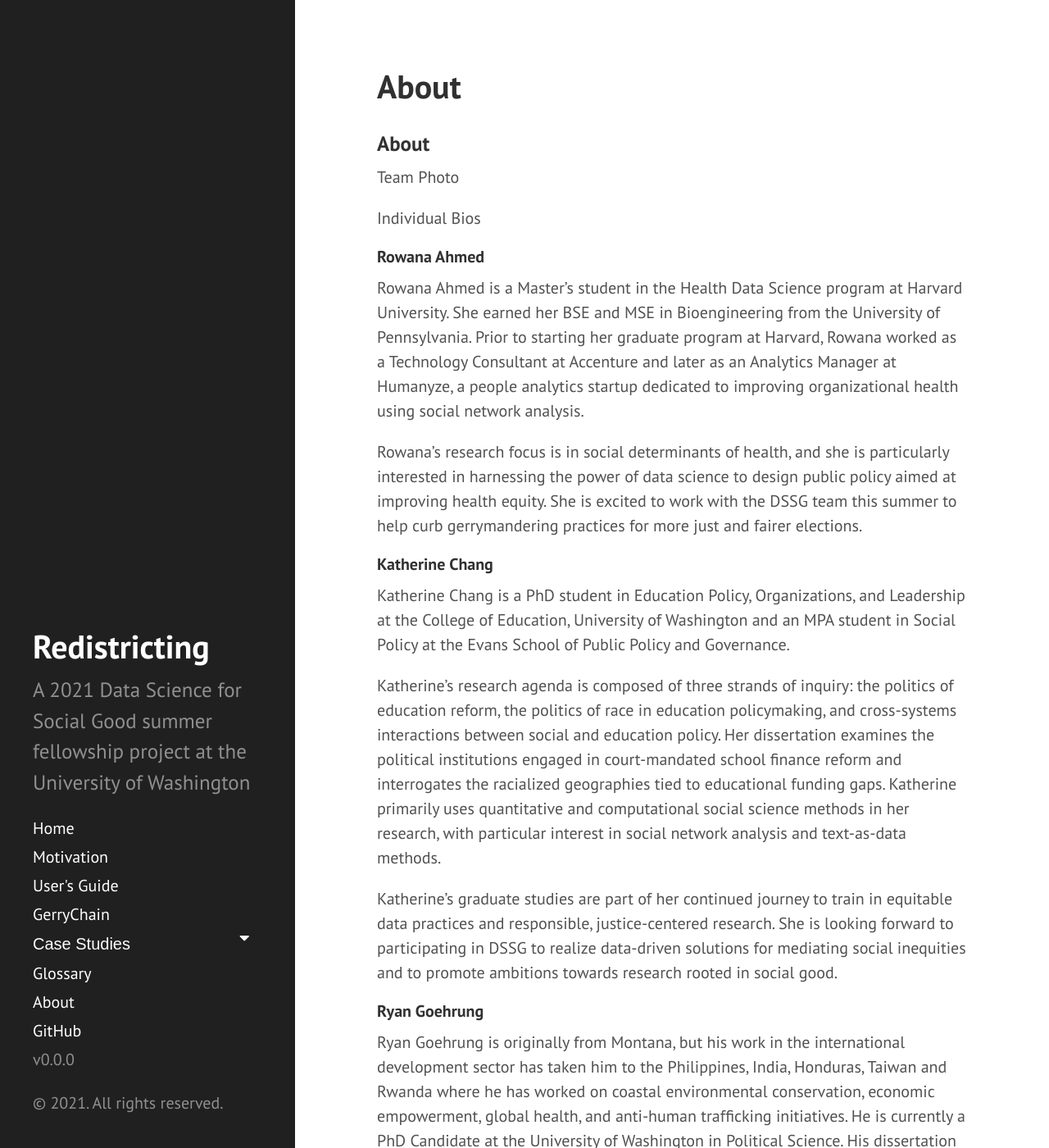
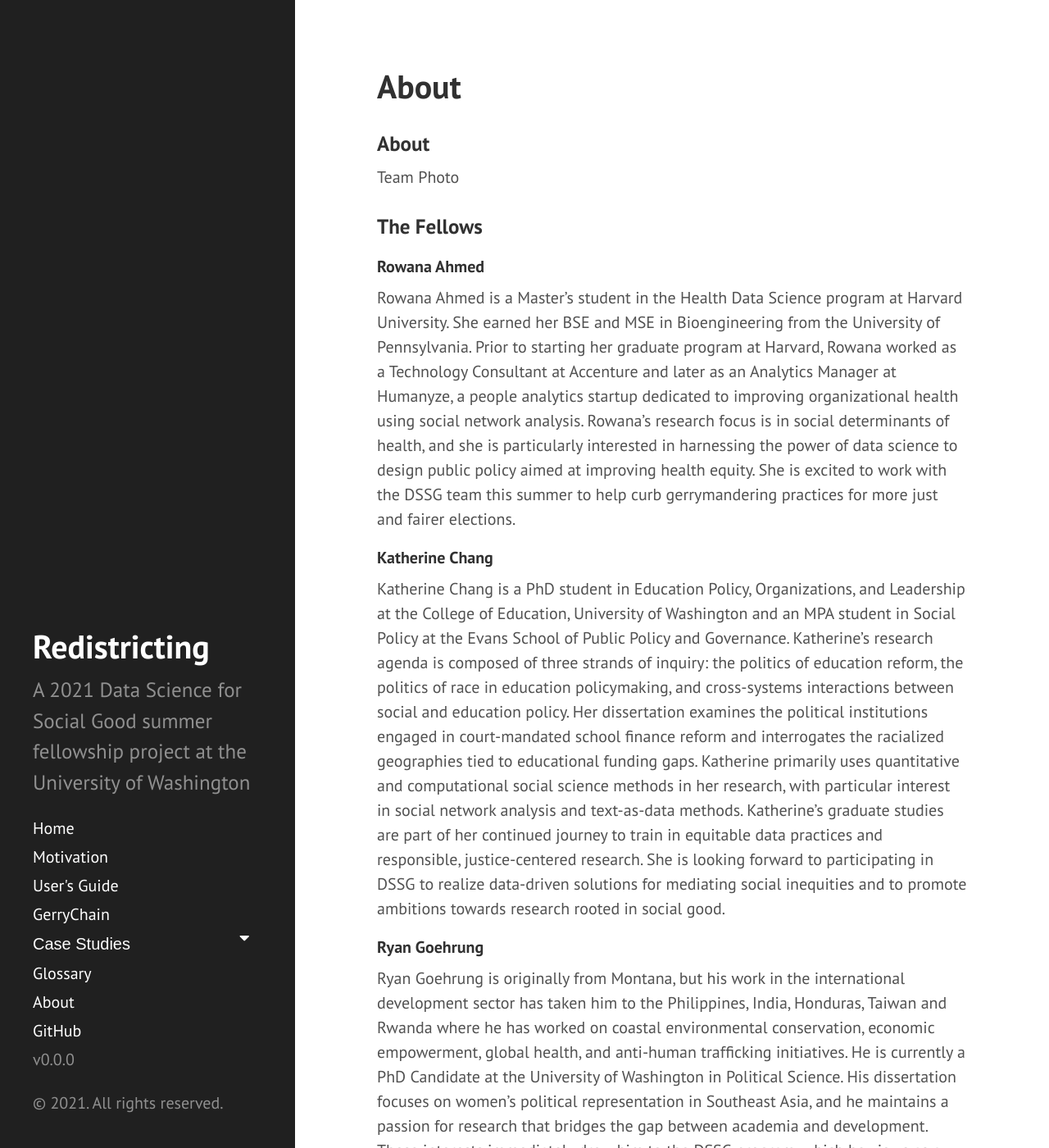
Before and after one commit to uwescience/DSSG2021-redistricting-website, a Jekyll site: the page built from about.md, in a window 1280 px wide and 1400 px high. Shown: the whole window at 82% size. Built offline with Jekyll 4.4.1, drawn with Linux system fonts in a browser that asks for light colours; some of the changed text lies outside the part shown.

Commit message:
Update about.md

```diff
--- a/about.md
+++ b/about.md
@@ -7,21 +7,15 @@ title: About
 
 Team Photo
 
-Individual Bios
+### The Fellows
 
 #### Rowana Ahmed
 
-Rowana Ahmed is a Master’s student in the Health Data Science program at Harvard University. She earned her BSE and MSE in Bioengineering from the University of Pennsylvania. Prior to starting her graduate program at Harvard, Rowana worked as a Technology Consultant at Accenture and later as an Analytics Manager at Humanyze, a people analytics startup dedicated to improving organizational health using social network analysis.
-
-Rowana’s research focus is in social determinants of health, and she is particularly interested in harnessing the power of data science to design public policy aimed at improving health equity. She is excited to work with the DSSG team this summer to help curb gerrymandering practices for more just and fairer elections.
+Rowana Ahmed is a Master’s student in the Health Data Science program at Harvard University. She earned her BSE and MSE in Bioengineering from the University of Pennsylvania. Prior to starting her graduate program at Harvard, Rowana worked as a Technology Consultant at Accenture and later as an Analytics Manager at Humanyze, a people analytics startup dedicated to improving organizational health using social network analysis. Rowana’s research focus is in social determinants of health, and she is particularly interested in harnessing the power of data science to design public policy aimed at improving health equity. She is excited to work with the DSSG team this summer to help curb gerrymandering practices for more just and fairer elections.
 
 #### Katherine Chang
 
-Katherine Chang is a PhD student in Education Policy, Organizations, and Leadership at the College of Education, University of Washington and an MPA student in Social Policy at the Evans School of Public Policy and Governance.
-
-Katherine’s research agenda is composed of three strands of inquiry: the politics of education reform, the politics of race in education policymaking, and cross-systems interactions between social and education policy. Her dissertation examines the political institutions engaged in court-mandated school finance reform and interrogates the racialized geographies tied to educational funding gaps. Katherine primarily uses quantitative and computational social science methods in her research, with particular interest in social network analysis and text-as-data methods.
-
-Katherine’s graduate studies are part of her continued journey to train in equitable data practices and responsible, justice-centered research. She is looking forward to participating in DSSG to realize data-driven solutions for mediating social inequities and to promote ambitions towards research rooted in social good.
+Katherine Chang is a PhD student in Education Policy, Organizations, and Leadership at the College of Education, University of Washington and an MPA student in Social Policy at the Evans School of Public Policy and Governance. Katherine’s research agenda is composed of three strands of inquiry: the politics of education reform, the politics of race in education policymaking, and cross-systems interactions between social and education policy. Her dissertation examines the political institutions engaged in court-mandated school finance reform and interrogates the racialized geographies tied to educational funding gaps. Katherine primarily uses quantitative and computational social science methods in her research, with particular interest in social network analysis and text-as-data methods. Katherine’s graduate studies are part of her continued journey to train in equitable data practices and responsible, justice-centered research. She is looking forward to participating in DSSG to realize data-driven solutions for mediating social inequities and to promote ambitions towards research rooted in social good.
 
 #### Ryan Goehrung
 
```
Also changed, not shown: other parts of about.md (+0 -2 lines).
